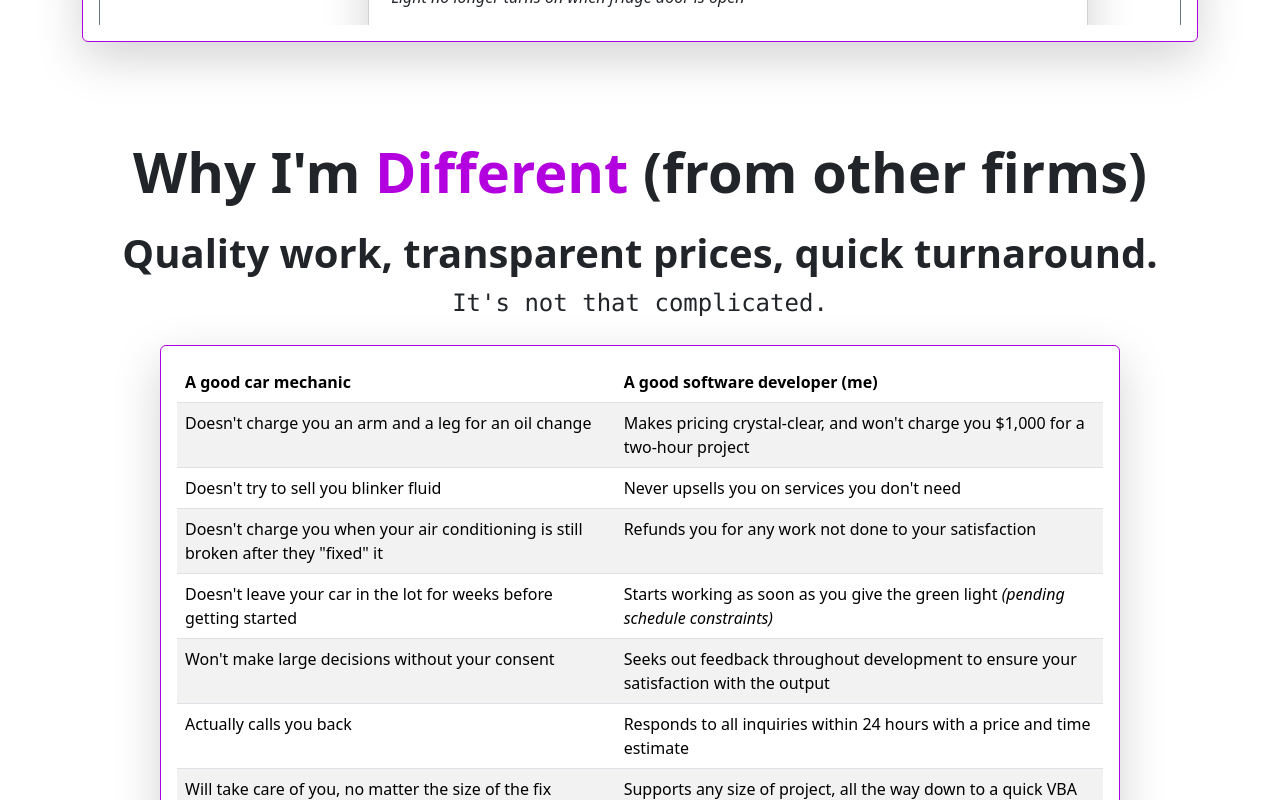
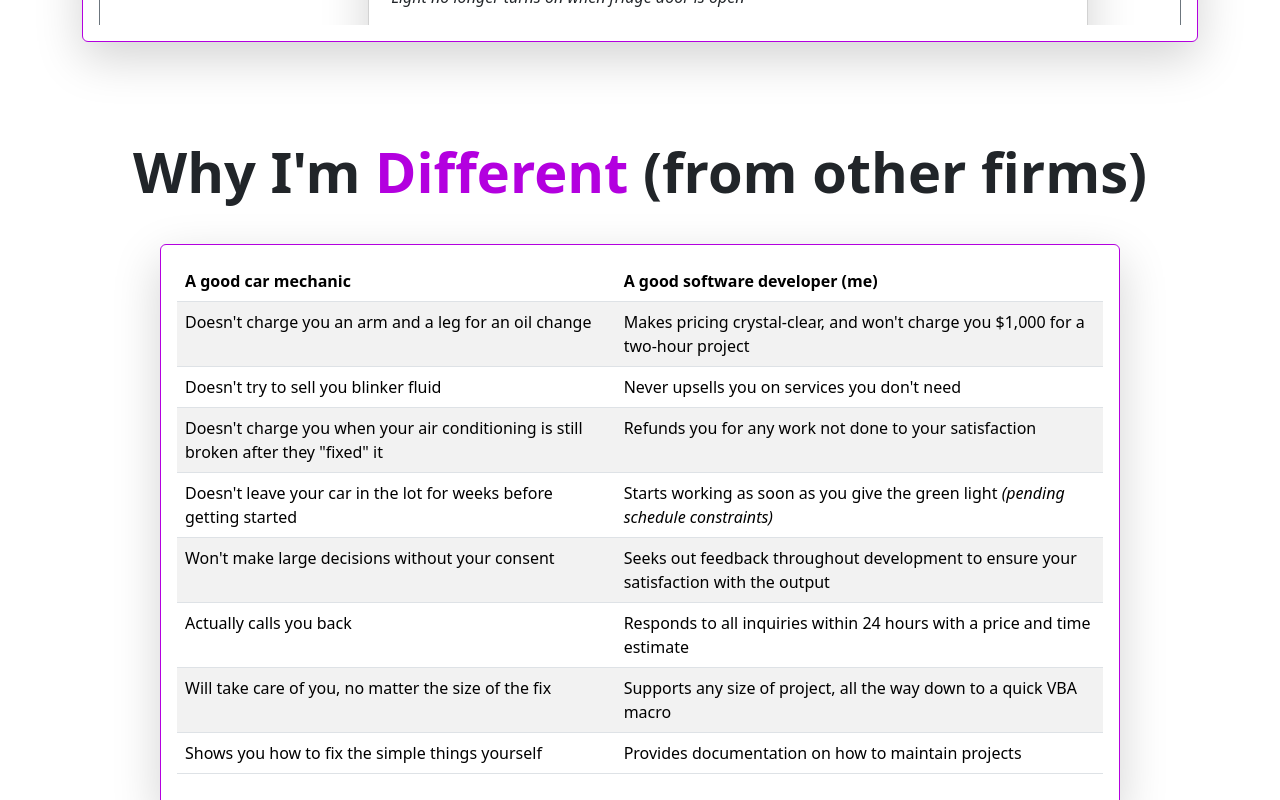
Before and after one commit to kloovin112358/KevinLauerDigital, a React (Create React App) app: page / in a window 1280 px wide. Shown: the part 2200-3000 px from the top of the page. Built offline with nearby package versions, Linux system fonts and the light colour scheme.

Commit message:
removed extraneous headings

```diff
--- a/src/App.jsx
+++ b/src/App.jsx
@@ -109,7 +109,7 @@ function App() {
             <img src={"/Logo.png"} alt={"Kevin Lauer Digital logo"} height="40"></img>
           </a>
           <div>
-            <a href="#quote" className="btn btn-success me-lg-1 mb-1 mb-lg-0 d-inline-block d-lg-none">Get a Quote</a>
+            <a href="#quote" className="btn btn-success me-1 mb-1 mb-lg-0 d-inline-block d-lg-none">Get a Quote</a>
             <Navbar.Toggle aria-controls="basic-navbar-nav"/>
           </div>
           <Navbar.Collapse id="basic-navbar-nav">
--- a/src/App.scss
+++ b/src/App.scss
@@ -31,10 +31,12 @@ $primary: #b300df;
 }
 
 #getAQuoteSection {padding-bottom: 11rem;}
+#differentHeader {padding-bottom: 0.4rem;}
 
 @media (max-width: 767.98px) {
   .responsive-font-size{font-size: 18px;}
   #getAQuoteSection {padding-bottom: 6rem;}
+  #differentHeader {padding-bottom: 0.8rem;}
 }
 
 .hidden-elements.hidden, .hidden-script-elements.hidden, .hidden-inline-script-elements.hidden {
--- a/src/components/ComparisonTable.jsx
+++ b/src/components/ComparisonTable.jsx
@@ -3,7 +3,7 @@ import { Fade } from 'react-awesome-reveal';
 
 const ComparisonTable = () => (
   <Fade duration={2000} triggerOnce={true}>
-  <div className="card shadow-lg border border-primary mt-4 mx-auto" style={{maxWidth:"60rem"}}>
+  <div className="card shadow-lg border border-primary mx-auto mt-2 mt-lg-4" style={{maxWidth:"60rem"}}>
     <div className="card-body">
       <table className="table table-striped">
         <thead>
--- a/src/components/PastProjectsGrid.jsx
+++ b/src/components/PastProjectsGrid.jsx
@@ -102,14 +102,14 @@ const PastProjectsGrid = () => {
     );
   }
 
-  return <>
+  return <div className="mt-lg-3 mt-2">
     {rows}
     {extraRows}
     <div className="d-grid d-block d-lg-none mt-2">
       <button className="btn btn-link" onClick={handleToggle}>{showElements ? 'Hide additional projects' : 'Show more projects'}</button>
     </div>
 
-  </>;
+  </div>;
 };
 
 export default PastProjectsGrid;
--- a/src/components/WhatIveDoneSection.jsx
+++ b/src/components/WhatIveDoneSection.jsx
@@ -10,10 +10,10 @@ const WhatIveDoneSection = () => {
       <h1 className="fw-bold display-4 text-center" id="done">What I've <span className="text-primary">Done</span></h1>
       <div>
       <Fade duration={2000} triggerOnce={true}>
-        <div className="text-center mt-3 mt-lg-4 mb-2">
+        {/* <div className="text-center mt-3 mt-lg-4 mb-2">
           <h2 className="fw-bold display-6">Past (non-work) Projects</h2>
           <p className="font-monospace fs-4">Or view my full portfolio on <a href="https://github.com/kloovin112358">GitHub</a>.</p>
-        </div>
+        </div> */}
         </Fade>
         <Fade duration={2000} triggerOnce={true}>
           <PastProjectsGrid />
--- a/src/components/WhyImDifferentSection.jsx
+++ b/src/components/WhyImDifferentSection.jsx
@@ -1,17 +1,12 @@
 import React from 'react';
-import { Fade } from 'react-awesome-reveal';
 import ComparisonTable from './ComparisonTable';
 import ServiceLevelCards from './ServiceLevelCards';
 
 const WhyImDifferentSection = () => (
   <div className="pb-5 mt-3 mt-lg-5">
-    <div className="mb-3">
+    <div id="differentHeader">
       <h1 className="fw-bold display-4 text-center" id="different">Why I'm <span className="text-primary">Different</span> (from other firms)</h1>
-      <Fade duration={2000} triggerOnce={true}>
-      <div className="mt-4 text-center">
-        <h2 className="fw-bold display-6">Quality work, transparent prices, quick turnaround.</h2>
-        <p className="font-monospace fs-4">It's not that complicated.</p>
-      </div></Fade>
+
     </div>
     <ComparisonTable />
     <ServiceLevelCards />
```
